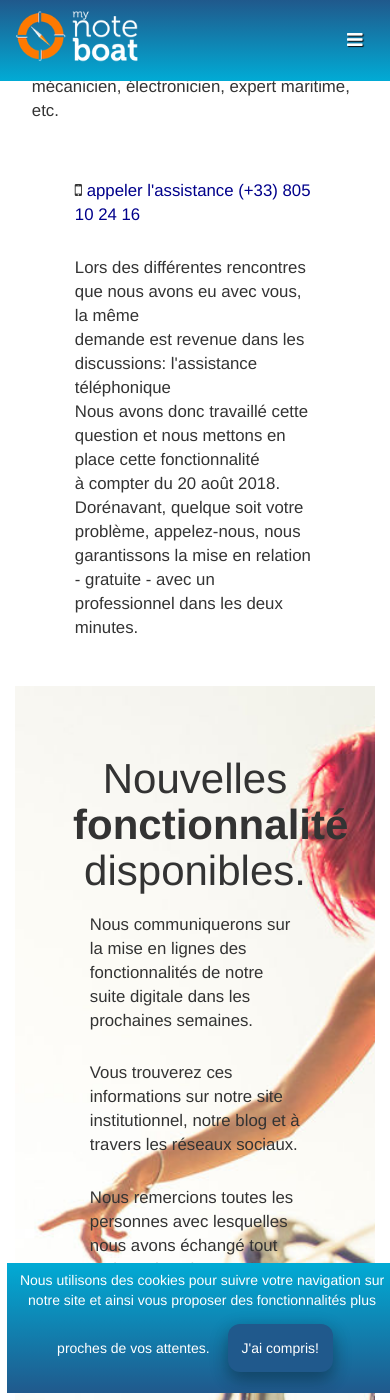
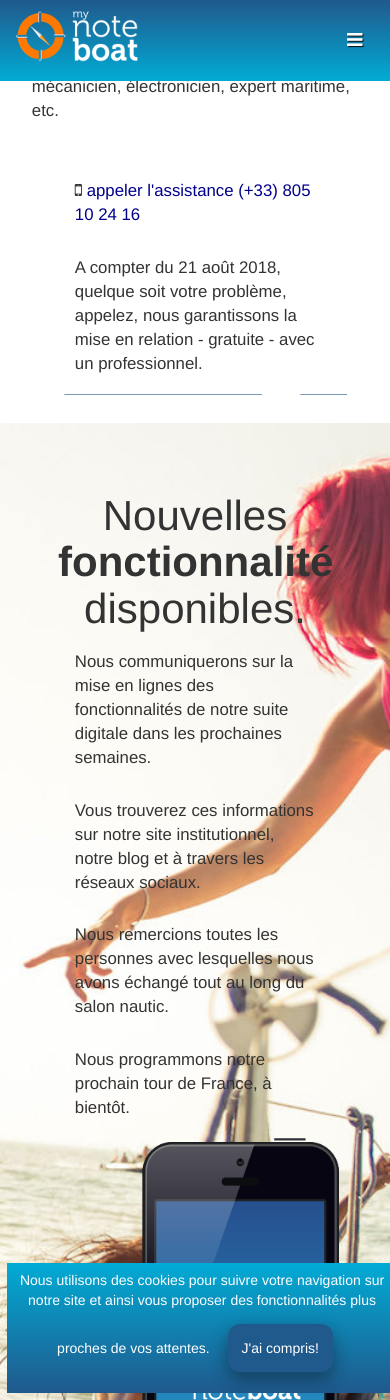
Before and after one commit to pjtiberghien/trial, a Jekyll site: the page built from docs/index.html, in a window 390 px wide and 1400 px high, scrolled down 2909 px. Built offline with Jekyll 4.4.1, drawn with Linux system fonts in a browser that asks for light colours; nearby versions of some CDN libraries.

Commit message:
New version 20180820

```diff
--- a/docs/assets/css/main.css
+++ b/docs/assets/css/main.css
@@ -445,7 +445,7 @@
     background-size: cover;
 }
 
-#appmobile, #cartedutour, #histoireimg {
+#appmobile, #cartedutour, #histoireimg #assisatence_image {
     min-height: 30em;
     background-position: left;
     background-repeat: no-repeat;
@@ -481,6 +481,10 @@
         background-image: url("images/plongeonsFD.jpg");
     }
 
+#assistance_image {
+        background-image: url("images/assistance-HD.png")
+    }
+
 #reseauxsociaux {
         background-image: url("images/plongeonFD.jpg");
     }
@@ -508,6 +512,10 @@
         background-image: url("images/plongeonLD.jpg");
         padding-top: 15em;
         padding-bottom: 15em;
+    }
+
+    #assistance_image {
+        background-image: url("images/assistance-LD.png")
     }
 }
 
--- a/docs/index.html
+++ b/docs/index.html
@@ -66,12 +66,14 @@
 <div class="container-fluid" id="assistance">
         <h1>Un seul <strong>numéro</strong> pour <strong>tous</strong> les professionnels du nautisme</h1>
         <p>mécanicien, électronicien, expert maritime, etc.</p>
-    <div class="row">
+        <div class="row">
             <div class="col-sd-5 col-sd-offset-1 col-md-4 col-md-offset-2" id="description_assistance">
             <p><i class="fa fa-mobile" aria-hidden="true"></i><a href="tel:+33 805 10 24 16"> appeler l'assistance (+33) 805 10 24 16</a></p>
-            <p>Lors des différentes rencontres que nous avons eu avec vous, la même<br> demande est revenue dans les discussions: l'assistance téléphonique<br> Nous avons donc travaillé cette question et nous mettons en place cette fonctionnalité<br>à compter du 20 août 2018.<br> Dorénavant, quelque soit votre problème, appelez-nous, nous garantissons la mise en relation - gratuite - avec un professionnel dans les deux minutes.</p>
-
-    </div>
+            <p>A compter du 21 août 2018,<br> quelque soit votre problème, appelez, nous garantissons la mise en relation - gratuite - avec un professionnel.</p>
+            </div>
+            <div class="col-sd-5 col-md-4" id="assistance_image">
+            </div>
+        </div>
    </div>
 
 <div class="container-fluid withbackground" id="bientotdisponible">
```
Also changed, not shown: docs/_posts/2018-08-13-croisiere-et-Loire-nautique.markdown (added, +64 -0 lines), docs/assets/css/images/assistance-HD.png (added), docs/assets/css/images/assistance-LD.png (added), docs/assets/css/images/blog/loire-nautique.jpg (added), 5 other files.
